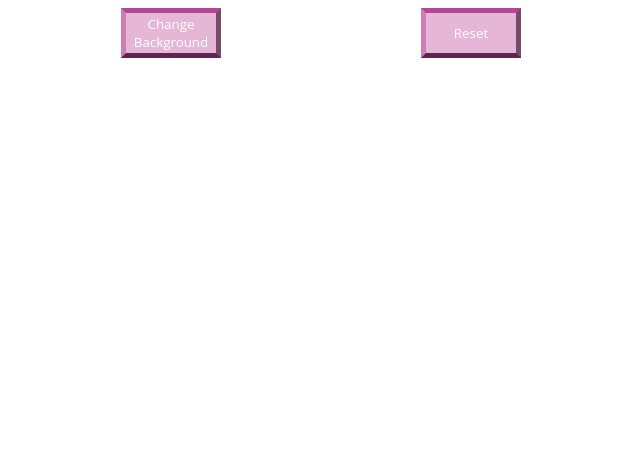
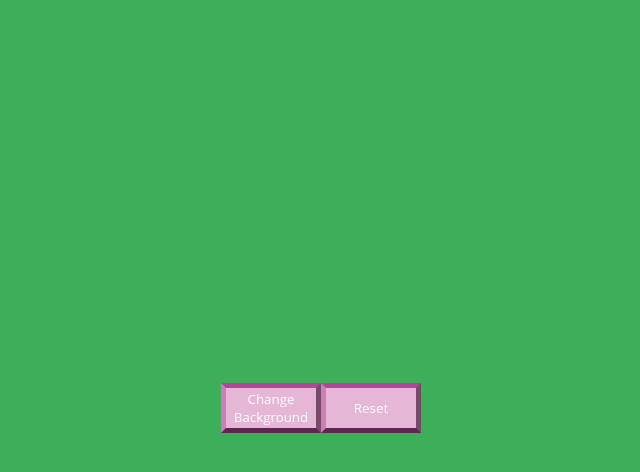
Before and after one commit to mziccardi/colorChanger, a plain HTML site: page index.html in a window 1280 px wide. Both pictures are taken after a click on the button "Change Background". Shown: the whole page, without its empty margins (319-959 px from the left). Drawn offline with nearby package versions, Linux system fonts and the light colour scheme.

Commit message:
random color button works. buttons centered onto page.

```diff
--- a/index.html
+++ b/index.html
@@ -7,6 +7,9 @@
 </head>
 <body>
 
+<div class="buttons">
+
+
   <div class="randomContainer">
     <button class="randomButton" type="button" name="button">Change Background</button>
   </div>
@@ -14,5 +17,8 @@
   <div class="resetContainer">
     <button class="reset" type="button" name="button">Reset</button>
   </div>
+</div>
 </body>
 </html>
+<script   src="https://code.jquery.com/jquery-3.1.0.js"   integrity="sha256-slogkvB1K3VOkzAI8QITxV3VzpOnkeNVsKvtkYLMjfk="   crossorigin="anonymous"></script>
+<script type="text/javascript" src="index.js"></script>
--- a/index.js
+++ b/index.js
@@ -4,12 +4,13 @@ var colorButton = $('.randomButton');
 
 
 colorButton.on('click',function(){
-  $('body').css("background", randomColor);
+  $('body').css('background',"rgb" + randomColor())
 });
 
 
 
 
 function randomColor(){
-  '('+ (Math.floor(Math.random() * 256)) + ',' + (Math.floor(Math.random() * 256)) + ',' + (Math.floor(Math.random() * 256)) + ')';
+
+return '('+ (Math.floor(Math.random() * 255)) + ',' + (Math.floor(Math.random() * 255)) + ',' + (Math.floor(Math.random() * 255)) + ')';
 }
--- a/styles.css
+++ b/styles.css
@@ -1,7 +1,10 @@
-body{
+.buttons{
   display: flex;
+  width: auto;;
+  height: 100vh;
+  justify-content: center;
   align-items: center;
-  justify-content: center;
+
 }
 
 
@@ -15,6 +18,7 @@ body{
   border-color: #B2479A #CC7FB5 #B2479A #CC7FB5;
   height: 50px;
   width: 100px;
+
 }
 
 .reset{
@@ -27,5 +31,4 @@ body{
   border-color: #B2479A #CC7FB5 #B2479A #CC7FB5;
   height: 50px;
   width: 100px;
-  margin-left: 200px;
 }
```
